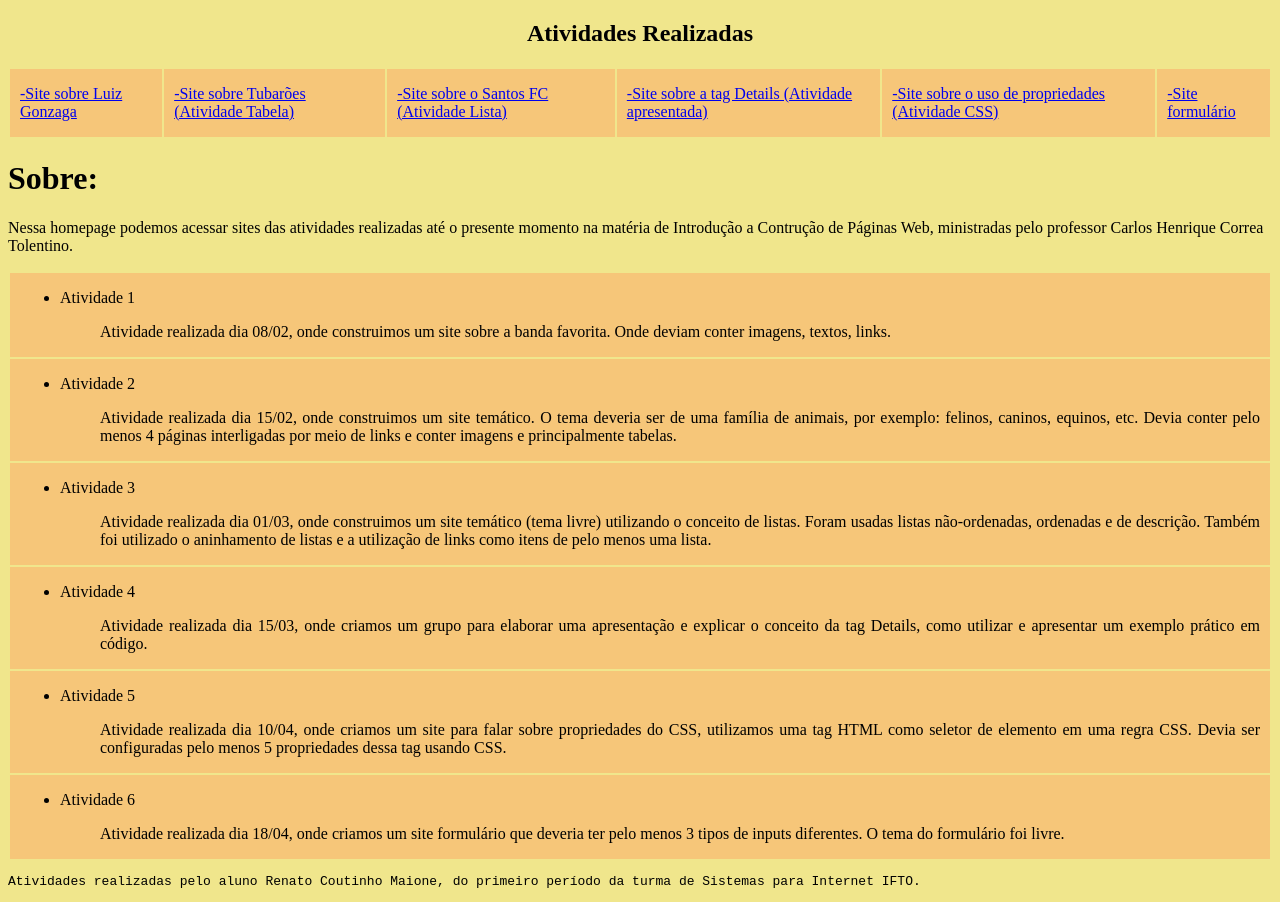
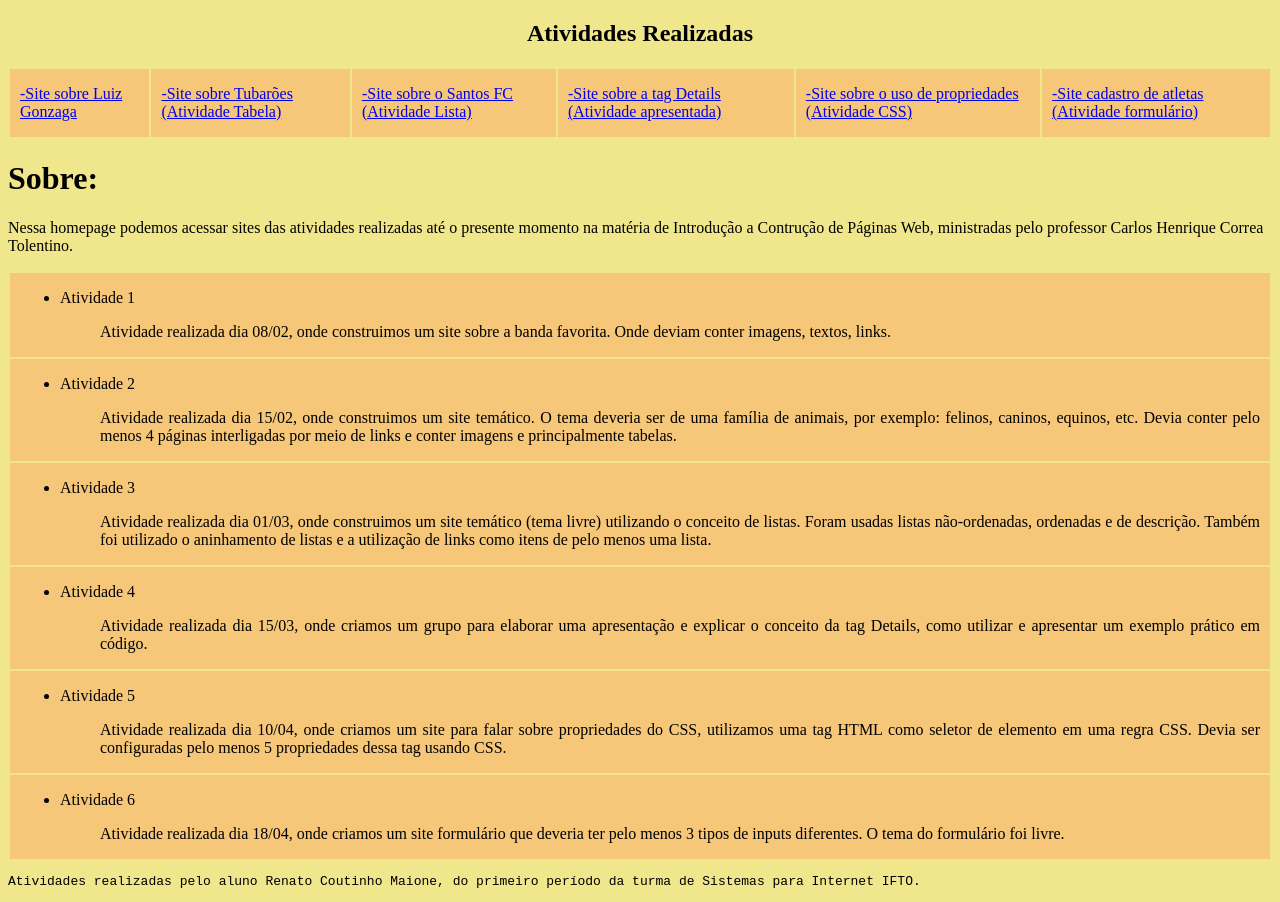
Before and after one commit to Rcmaione/SITE, a plain HTML site: page index.html in a window 1280 px wide. Drawn offline with Linux system fonts and the light colour scheme.

Commit message:
Update index.html

```diff
--- a/index.html
+++ b/index.html
@@ -36,7 +36,7 @@
                     <a href="atividade6/testecss.html"><p>-Site sobre o uso de propriedades (Atividade CSS)</p></a>
                     </td>
                   <td>
-                    <a href=atividade7/formulário.html><p>-Site formulário</p></a>
+                    <a href=atividade7/formulário.html><p>-Site cadastro de atletas (Atividade formulário)</p></a>
                     </td>
             </tr>
         </table>
```
